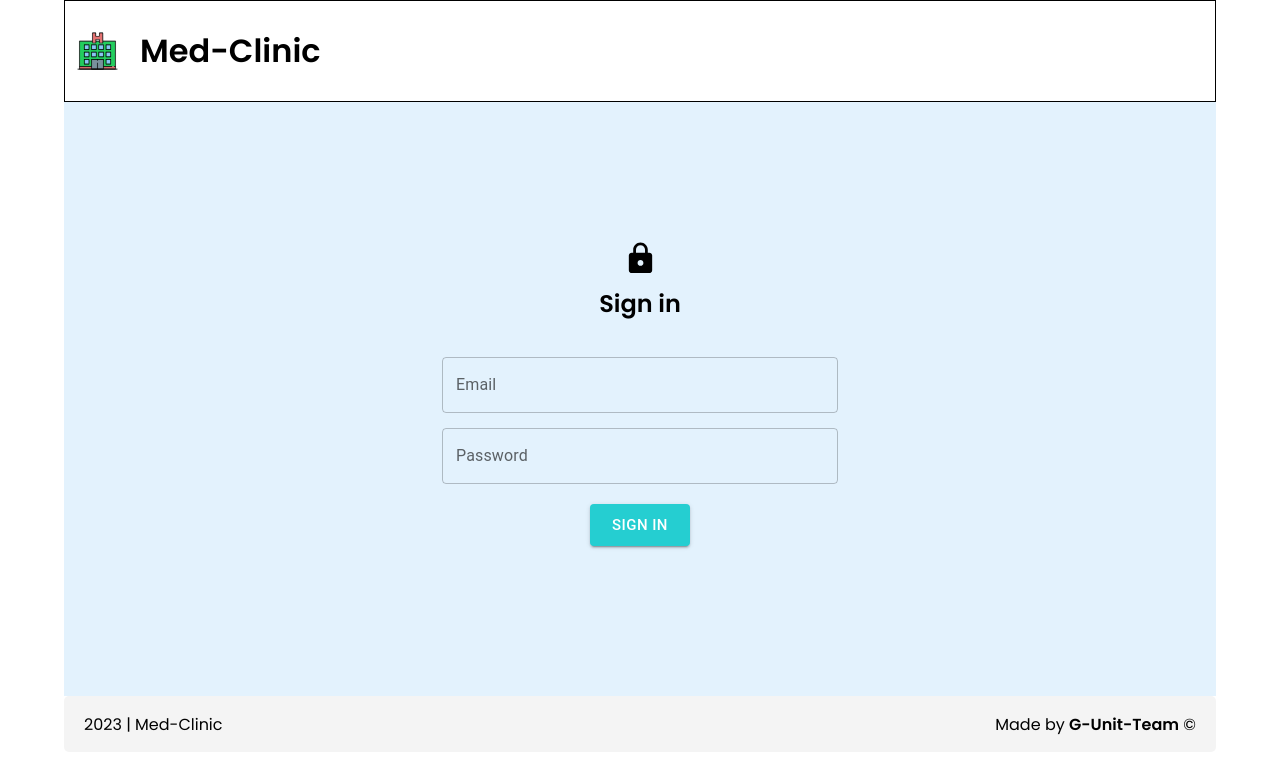
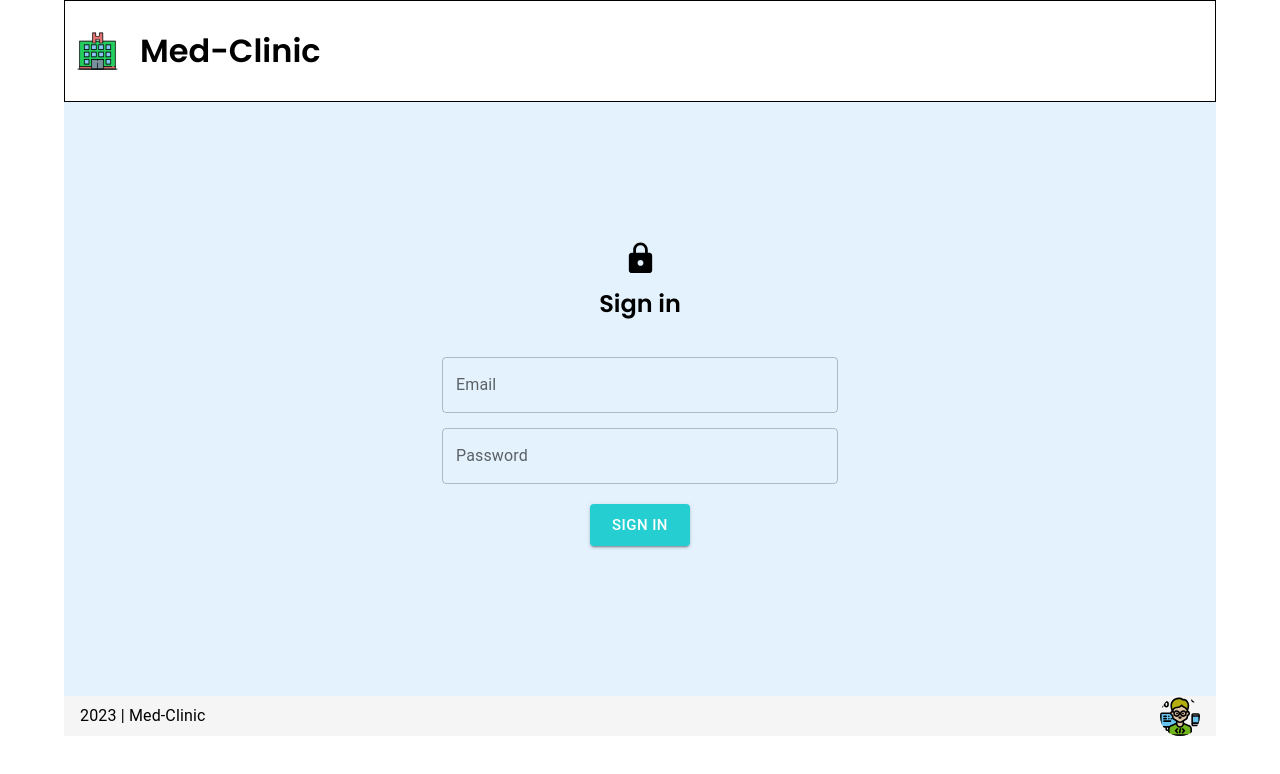
Before and after one commit to LukasAstrauskas/Clinic-app-FE, a React (Create React App) app: page /login in a window 1280 px wide. Shown: the top 774 px of the page. Built offline with nearby package versions, Linux system fonts and the light colour scheme.

Commit message:
create footer

```diff
--- a/src/components/footer/Footer.tsx
+++ b/src/components/footer/Footer.tsx
@@ -1,15 +1,33 @@
 import React from 'react';
 import styles from './Footer.module.css';
 import { PAGENEAME } from '../../utils/Constants';
+import { AppBar, Avatar, Stack, Toolbar, Typography } from '@mui/material';
+import { green, grey } from '@mui/material/colors';
+import programmer from '../../assets/programmer.svg';
+import dayjs from 'dayjs';
 
 const Footer = () => {
   return (
-    <div className={styles.footer}>
-      <div>2023 | {PAGENEAME}</div>
-      <div>
-        Made by <b>G-Unit-Team</b> &copy;
-      </div>
-    </div>
+    <>
+      {/* <div className={styles.footer}>
+        <div>2023 | {PAGENEAME}</div>
+        <div>
+          Made by <b>G-Unit-Team</b> &copy;
+        </div>
+      </div> */}
+
+      <Stack
+        direction='row'
+        justifyContent='space-between'
+        alignItems='center'
+        sx={{ backgroundColor: grey[100], paddingX: 2 }}
+      >
+        <Typography variant='subtitle1' component='div'>
+          {dayjs().format('YYYY')} | {PAGENEAME}
+        </Typography>
+        <Avatar alt='Lukas' src={programmer} />
+      </Stack>
+    </>
   );
 };
 
```
Also changed, not shown: src/assets/programmer.svg (added).
